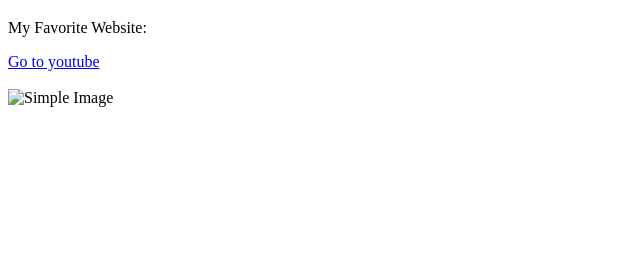
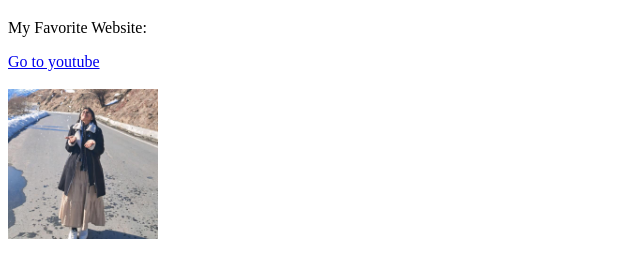
Before and after one commit to Soujumg/Links-and-Images, a plain HTML site: page index.html in a window 1280 px wide. Shown: the part 61-338 px from the top of the page, without its empty margins (0-640 px from the left). Drawn offline with Linux system fonts and the light colour scheme.

Commit message:
Update index.html

```diff
--- a/index.html
+++ b/index.html
@@ -8,6 +8,7 @@
     <p>My Favorite Website:</p>
     <a href="https://www.youtube.com/watch?v=UB1O30fR-EE&list=PLillGF-RfqbYeckUaD1z6nviTp31GLTH8" targe="_blank">Go to youtube</a>
     <br><br>
-    <img src="C:\Users\Soujanya\OneDrive\Desktop\My Practice 2\imagee.jpeg" alt="Simple Image" width="150" height="150">
+    <img src="photo.jpg" alt="Simple Image" width="150" height="150">
   </body>
+
 </html>
```
